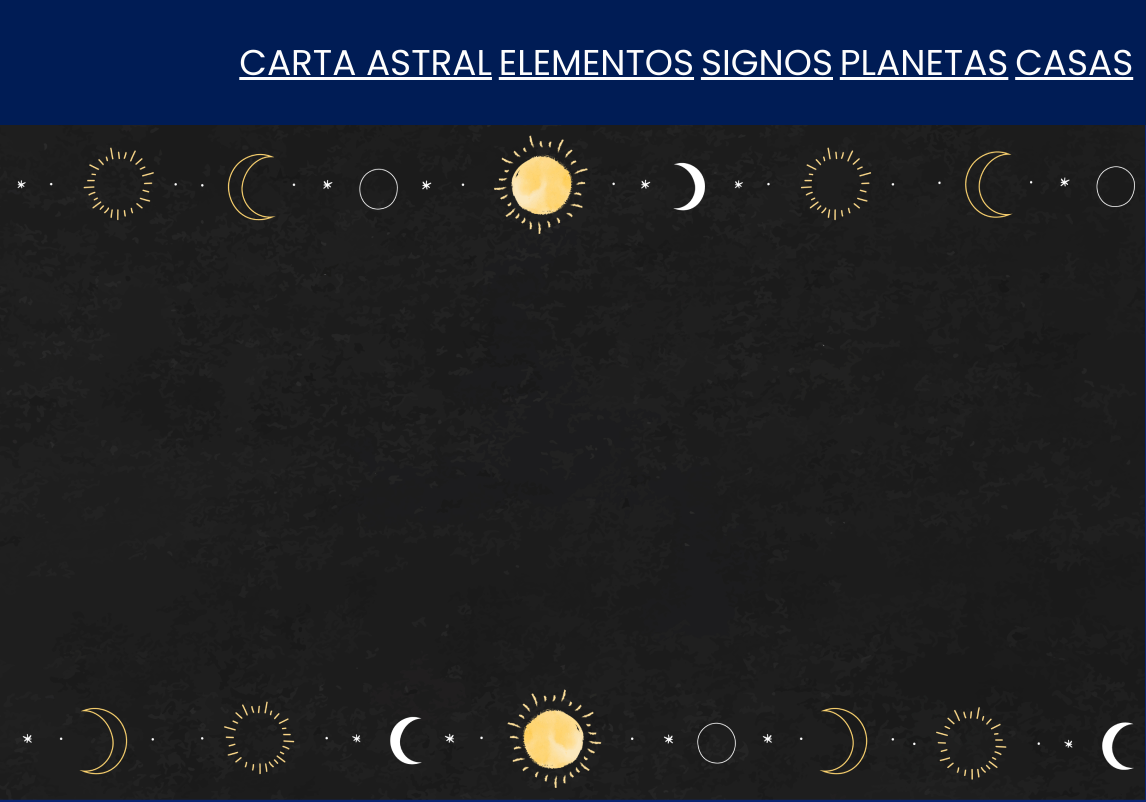
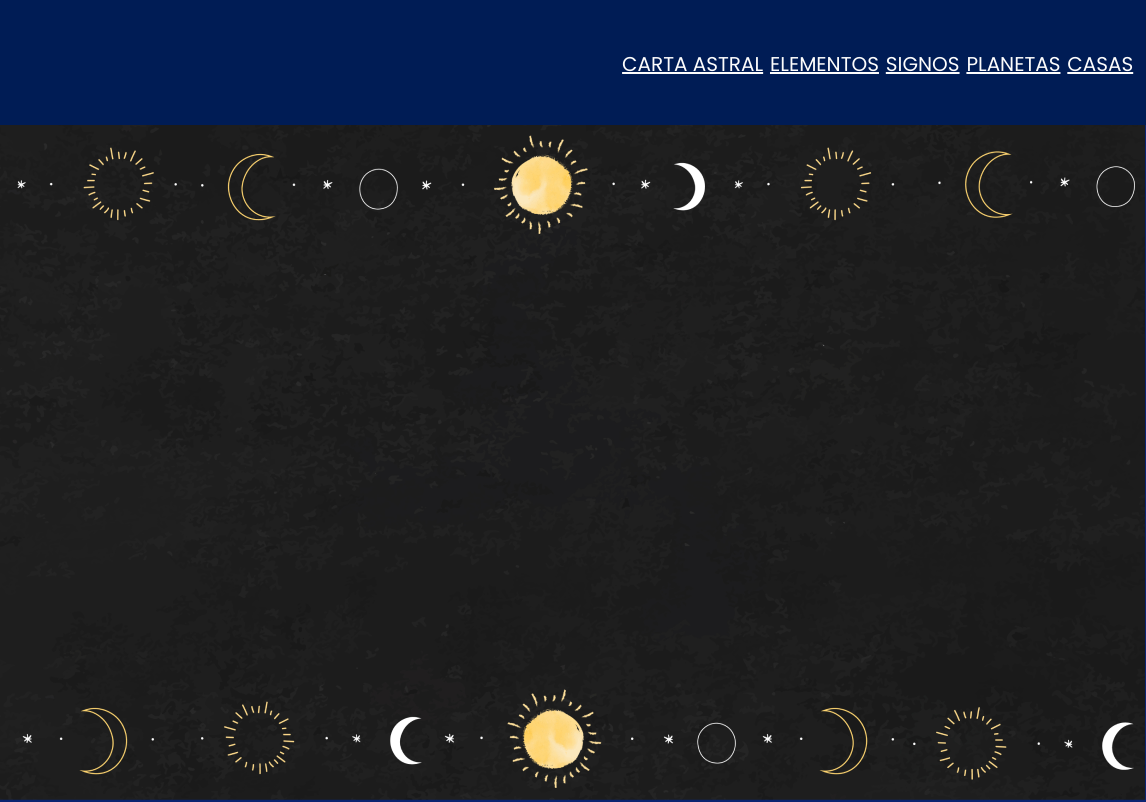
Before and after one commit to Laringitis/Coder-programacion-web, a plain HTML site: page pages/index.html in a window 1280 px wide. Shown: the top 802 px of the page, 134-1280 px from the left. Drawn offline with Linux system fonts and the light colour scheme.

Commit message:
tamaño header

```diff
--- a/css/index.css
+++ b/css/index.css
@@ -74,7 +74,7 @@ body{
     color: var(--light);
     display: flex;
     justify-content: space-between;
-    font-size: var(--text-xs);
+    font-size: 20px;
 }
 /* MAIN*/
 main{
```
